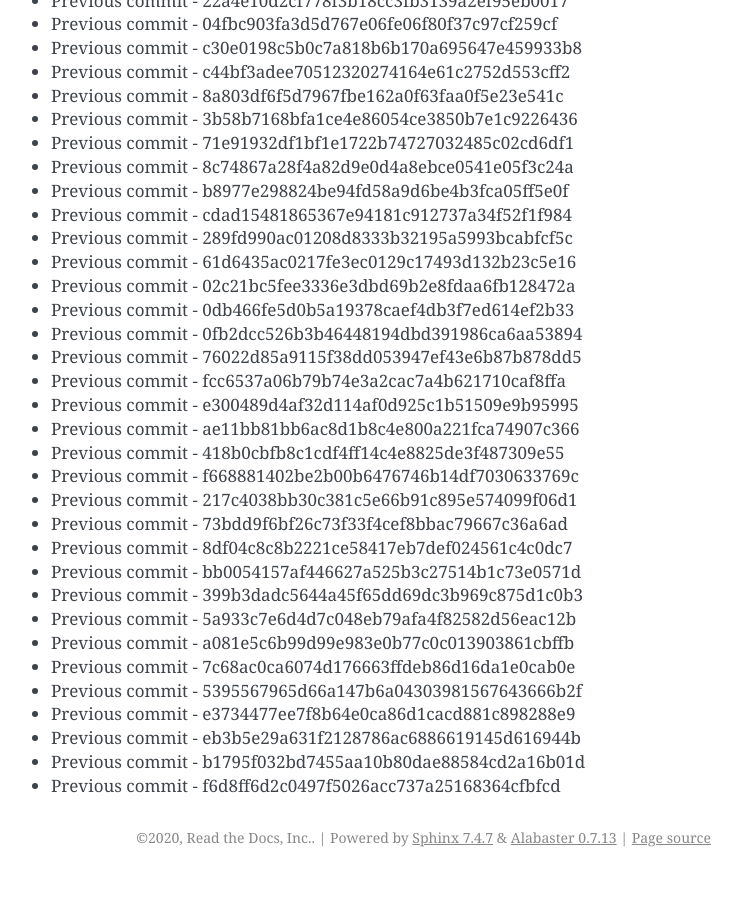
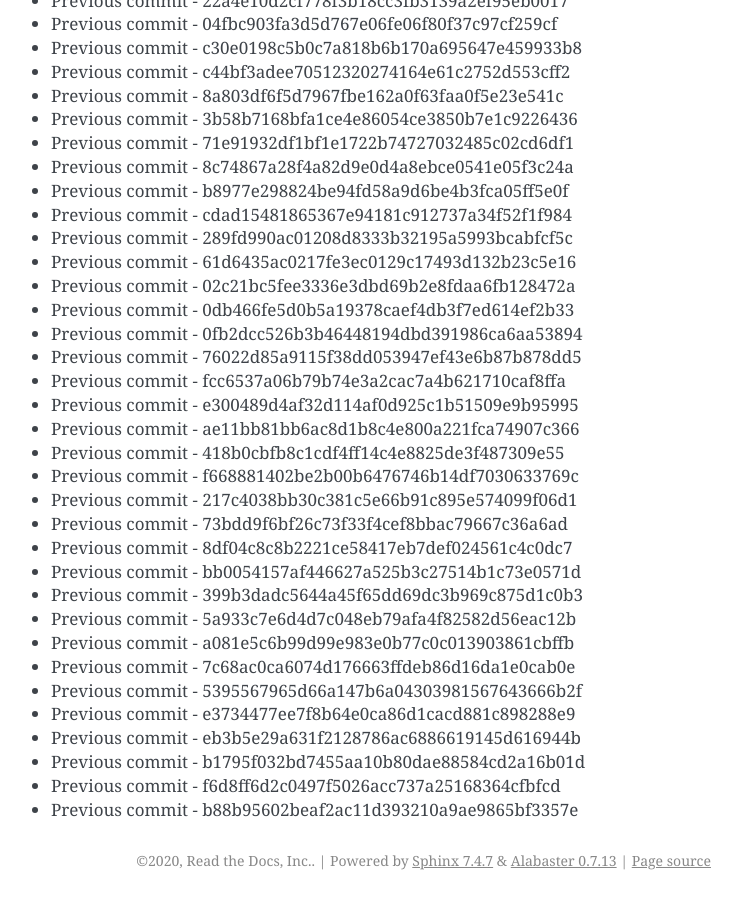
Before and after one commit to readthedocs/rtd-git-stresstest, a Sphinx documentation site: the page built from docs/updates.rst, in a window 1280 px wide and 900 px high, scrolled down 10031 px. Shown: the whole window, without its empty margins (399-1141 px from the left). Built offline with Sphinx 7.4.7, drawn with Linux system fonts in a browser that asks for light colours; before the commit the page ends 10908 px from its top, so only the background shows below that.

Commit message:
Generating commit from previous: b88b95602beaf2ac11d393210a9ae9865bf3357e

```diff
--- a/docs/updates.rst
+++ b/docs/updates.rst
@@ -453,3 +453,4 @@ It can be tested for any performance characteristics.
 * Previous commit - eb3b5e29a631f2128786ac6886619145d616944b
 * Previous commit - b1795f032bd7455aa10b80dae88584cd2a16b01d
 * Previous commit - f6d8ff6d2c0497f5026acc737a25168364cfbfcd
+* Previous commit - b88b95602beaf2ac11d393210a9ae9865bf3357e
```
